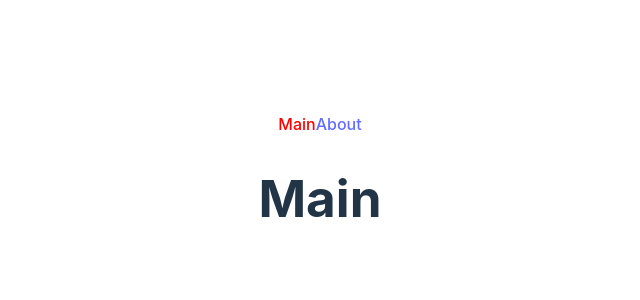
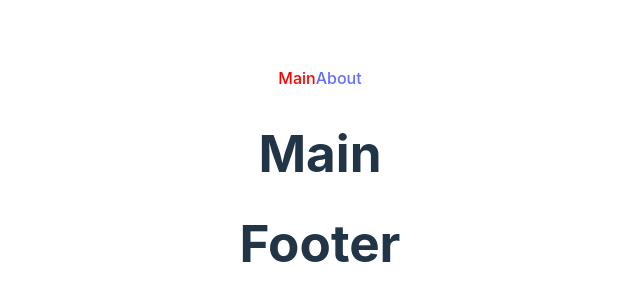
Before and after one commit to AlexGorSer/rss-react, a React (Vite) app: page / in a window 1280 px wide. Shown: the part 214-514 px from the top of the page, without its empty margins (320-960 px from the left). Built offline with nearby package versions, Linux system fonts and the light colour scheme.

Commit message:
feat: add Footer and MainLayout

```diff
--- a/src/App.tsx
+++ b/src/App.tsx
@@ -1,7 +1,8 @@
 import React from 'react';
 import { Route, Routes } from 'react-router-dom';
-import Header from './components/Header/Header';
 import './App.scss';
+import PageNotFound from './components/404/PageNotFound';
+import MainLayout from './components/layout/MainLayout';
 
 // function App() {
 //   const [count, setCount] = useState(0);
@@ -34,11 +35,12 @@ class App extends React.Component {
   render(): React.ReactNode {
     return (
       <div className="App">
-        <Header />
         <Routes>
-          <Route path="/" element={<h1>Main</h1>} />
-          <Route path="about" element={<h1>About</h1>} />
-          <Route path="*" element={<h1>404</h1>} />
+          <Route path="/" element={<MainLayout />}>
+            <Route index element={<h1>Main</h1>} />
+            <Route path="about" element={<h1>About</h1>} />
+            <Route path="*" element={<PageNotFound />} />
+          </Route>
         </Routes>
       </div>
     );
--- /dev/null
+++ b/src/components/404/PageNotFound.tsx
@@ -0,0 +1,15 @@
+import React from 'react';
+import NotFound from '../../assets/Error-rafiki.svg';
+
+class PageNotFound extends React.Component {
+  render(): React.ReactNode {
+    return (
+      <>
+        <h1>Page Not Found</h1>
+        <img src={NotFound} alt="" />
+      </>
+    );
+  }
+}
+
+export default PageNotFound;
--- a/src/components/Footer/Footer.tsx
+++ b/src/components/Footer/Footer.tsx
@@ -0,0 +1,12 @@
+import React from 'react';
+
+class Footer extends React.Component {
+  render(): React.ReactNode {
+    return (
+      <>
+        <h1>Footer</h1>
+      </>
+    );
+  }
+}
+export default Footer;
--- a/src/components/Header/Header.tsx
+++ b/src/components/Header/Header.tsx
@@ -9,6 +9,8 @@ class Header extends React.Component {
 
   render(): React.ReactNode {
     return (
+      <>
+        <div className="header_container">
           <nav>
             <NavLink to={'/'} className={({ isActive }) => this.activeLink(isActive)}>
               Main
@@ -17,6 +19,8 @@ class Header extends React.Component {
               About
             </NavLink>
           </nav>
+        </div>
+      </>
     );
   }
 }
--- /dev/null
+++ b/src/components/layout/MainLayout.tsx
@@ -0,0 +1,18 @@
+import Footer from './../Footer/Footer';
+import React from 'react';
+import { Outlet } from 'react-router-dom';
+import Header from './../Header/Header';
+
+class MainLayout extends React.Component {
+  render(): React.ReactNode {
+    return (
+      <>
+        <Header />
+        <Outlet />
+        <Footer />
+      </>
+    );
+  }
+}
+
+export default MainLayout;
```
Also changed, not shown: src/assets/Error-rafiki.svg (added), src/components/404/PageNotFound.scss (added). Lines whose indentation alone changed are shown as unchanged.
